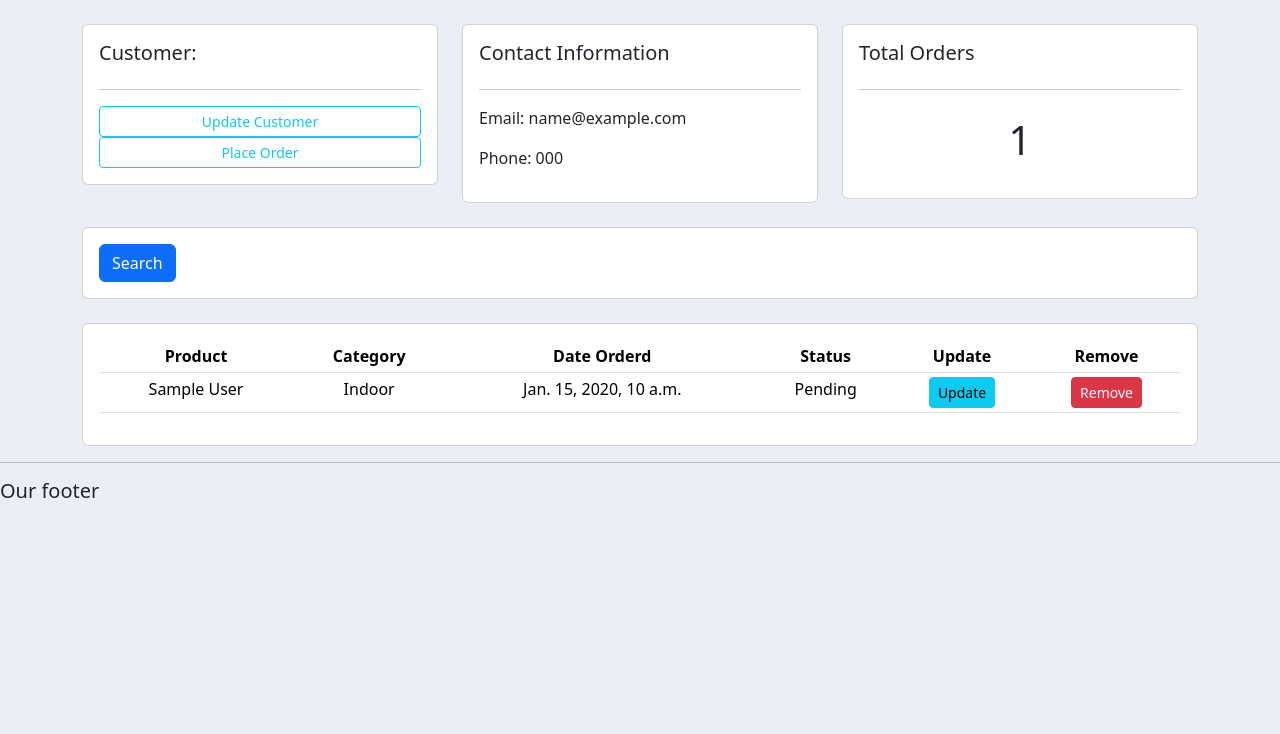
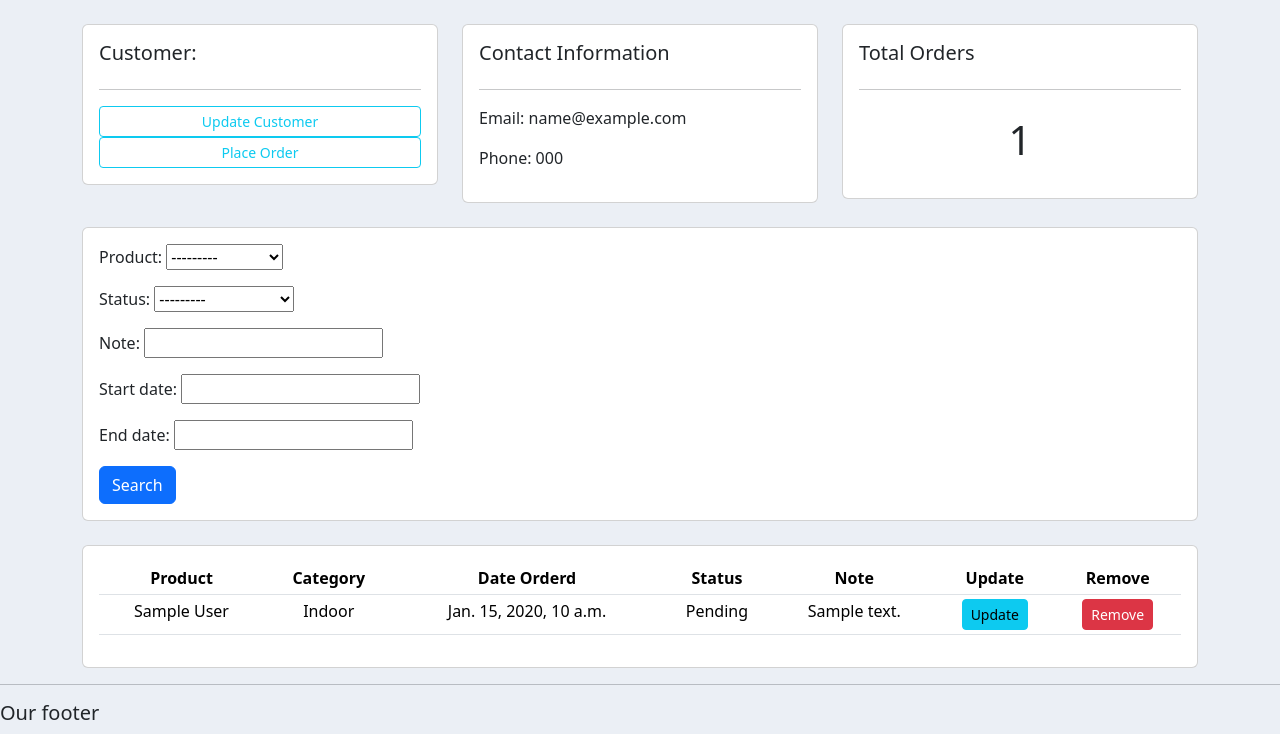
Before and after one commit to Lyndholm/django-crm, a Django app: page /customer/1/ in a window 1280 px wide. Shown: the part 66-800 px from the top of the page. Run offline with Django 4.2, Linux system fonts and the light colour scheme; tables that the repository leaves empty hold one stand-in row (values such as "Sample post").

Commit message:
Filter form table search

```diff
--- /dev/null
+++ b/crm/accounts/filters.py
@@ -0,0 +1,18 @@
+from django_filters import CharFilter, DateFilter, FilterSet
+
+from .models import Order
+
+
+class OrderFilter(FilterSet):
+    start_date = DateFilter(
+        field_name='date_created', lookup_expr='gte', label='Start date'
+    )
+    end_date = DateFilter(
+        field_name='date_created', lookup_expr='lte', label='End date'
+    )
+    note = CharFilter(field_name='note', lookup_expr='icontains', label='Note')
+
+    class Meta:
+        model = Order
+        fields = '__all__'
+        exclude = ('customer', 'date_created')
--- a/crm/accounts/models.py
+++ b/crm/accounts/models.py
@@ -45,6 +45,7 @@ class Order(models.Model):
     customer = models.ForeignKey(Customer, null=True, on_delete=models.SET_NULL)
     product = models.ForeignKey(Product, null=True, on_delete=models.SET_NULL)
     status = models.CharField(max_length=64, null=True, choices=STATUS)
+    note = models.CharField(max_length=512, null=True, blank=True)
     date_created = models.DateTimeField(auto_now_add=True, null=True)
 
     def __str__(self):
--- a/crm/accounts/templates/accounts/customer.html
+++ b/crm/accounts/templates/accounts/customer.html
@@ -42,6 +42,7 @@
         <div class="col">
             <div class="card card-body">
                 <form method="get">
+                    {{orders_filter.form.as_p}}
                     <button class="btn btn-primary" type="submit">Search</button>
                 </form>
             </div>
@@ -62,16 +63,18 @@
                         <th>Category</th>
                         <th>Date Orderd</th>
                         <th>Status</th>
+                        <th>Note</th>
                         <th>Update</th>
                         <th>Remove</th>
                     </tr>
 
                     {% for order in orders %}
                         <tr>
-                            <td>{{order.product}}</td>
-                            <td>{{order.product.category}}</td>
-                            <td>{{order.date_created}}</td>
-                            <td>{{order.status}}</td>
+                            <td>{{ order.product }}</td>
+                            <td>{{ order.product.category }}</td>
+                            <td>{{ order.date_created }}</td>
+                            <td>{{ order.status }}</td>
+                            <td>{{ order.note|default_if_none:'' }}</td>
                             <td><a class="btn btn-sm btn-info" href="{% url 'update_order' order.id %}">Update</a></td>
                             <td><a class="btn btn-sm btn-danger" href="{% url 'delete_order' order.id %}">Remove</a></td>
                         </tr>
--- a/crm/accounts/views.py
+++ b/crm/accounts/views.py
@@ -1,6 +1,7 @@
 from django.forms import inlineformset_factory
 from django.shortcuts import redirect, render
 
+from .filters import OrderFilter
 from .forms import CreateOrderForm
 from .models import Customer, Order, Product
 
@@ -32,10 +33,19 @@ def products(request):
 
 def customer(request, customer_id):
     customer = Customer.objects.get(id=customer_id)
+
     orders = customer.order_set.all()
     order_count = orders.count()
 
-    context = {'customer': customer, 'orders': orders, 'order_count': order_count}
+    orders_filter = OrderFilter(request.GET, queryset=orders)
+    orders = orders_filter.qs
+
+    context = {
+        'customer': customer,
+        'orders': orders,
+        'order_count': order_count,
+        'orders_filter': orders_filter,
+    }
     return render(request, 'accounts/customer.html', context)
 
 
--- a/crm/crm/settings.py
+++ b/crm/crm/settings.py
@@ -39,6 +39,8 @@ INSTALLED_APPS = [
     'django.contrib.staticfiles',
 
     'accounts',
+
+    'django_filters',
 ]
 
 MIDDLEWARE = [
```
Also changed, not shown: crm/accounts/migrations/0006_order_note_alter_product_description.py (added).
